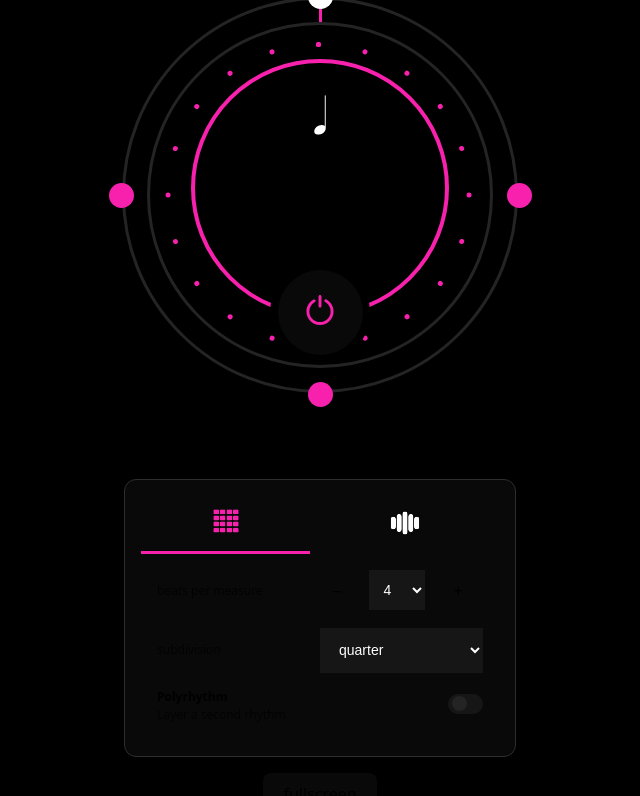
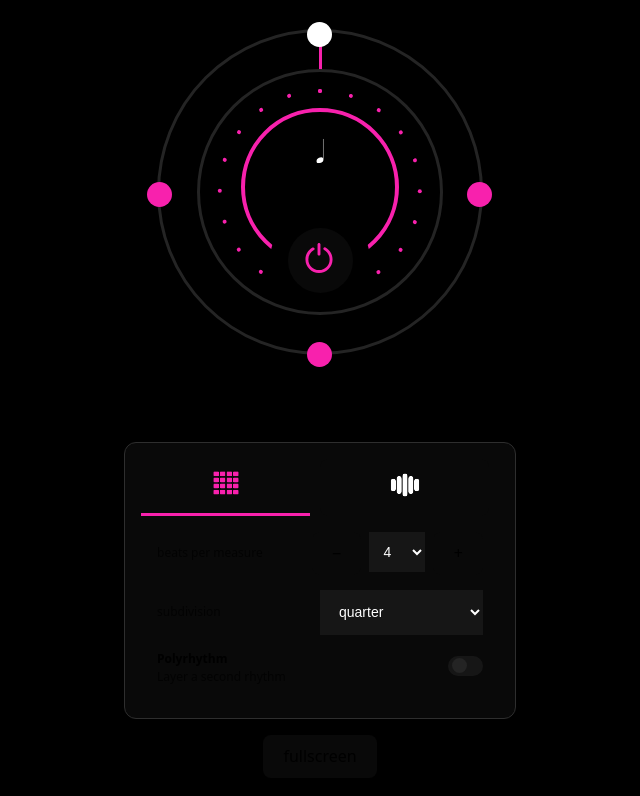
Before and after one commit to jonah-butler/metronome, a React (Vite) app: page / in a window 1280 px wide. Shown: the top 796 px of the page, without its empty margins (320-960 px from the left). Built offline with nearby package versions, Linux system fonts and the light colour scheme.

Commit message:
bumped up breakpoint

```diff
--- a/src/css/BPM-Grid.css
+++ b/src/css/BPM-Grid.css
@@ -1,6 +1,4 @@
 .grid-container {
-  /* --width-lg: 390px;
-  --height-lg: 390px; */
   display: flex;
   justify-content: center;
   width: var(--width-lg);
@@ -153,7 +151,7 @@ for mobile
 ==============
 */
 
-@media (max-width: 563px) {
+@media (max-width: 1500px) {
   .grid-container {
     width: 320px !important;
     height: 320px !important;
--- a/src/css/BPM-Spinner.css
+++ b/src/css/BPM-Spinner.css
@@ -180,7 +180,7 @@
   transform: translate(-50%, -50%);
 }
 
-@media (max-width: 563px) {
+@media (max-width: 1500px) {
   .note-container {
     top: 42px;
 
--- a/src/css/Display.css
+++ b/src/css/Display.css
@@ -17,7 +17,7 @@
   }
 }
 
-@media (max-width: 563px) {
+@media (max-width: 1500px) {
   .metronome {
     width: var(--width-sm) !important;
     height: var(--height-sm) !important;
--- a/src/index.css
+++ b/src/index.css
@@ -18,6 +18,7 @@
   --white: #fff;
   --muted-pink-purple: #c21c8884;
   --muted-light-purple: #7233bb93;
+  --max-width-breakpoint: 1500px;
 }
 
 body {
@@ -27,7 +28,7 @@ body {
   height: 100vh;
 }
 
-@media (max-width: 563px) {
+@media (max-width: 1500px) {
   body {
     height: auto !important;
   }
```
